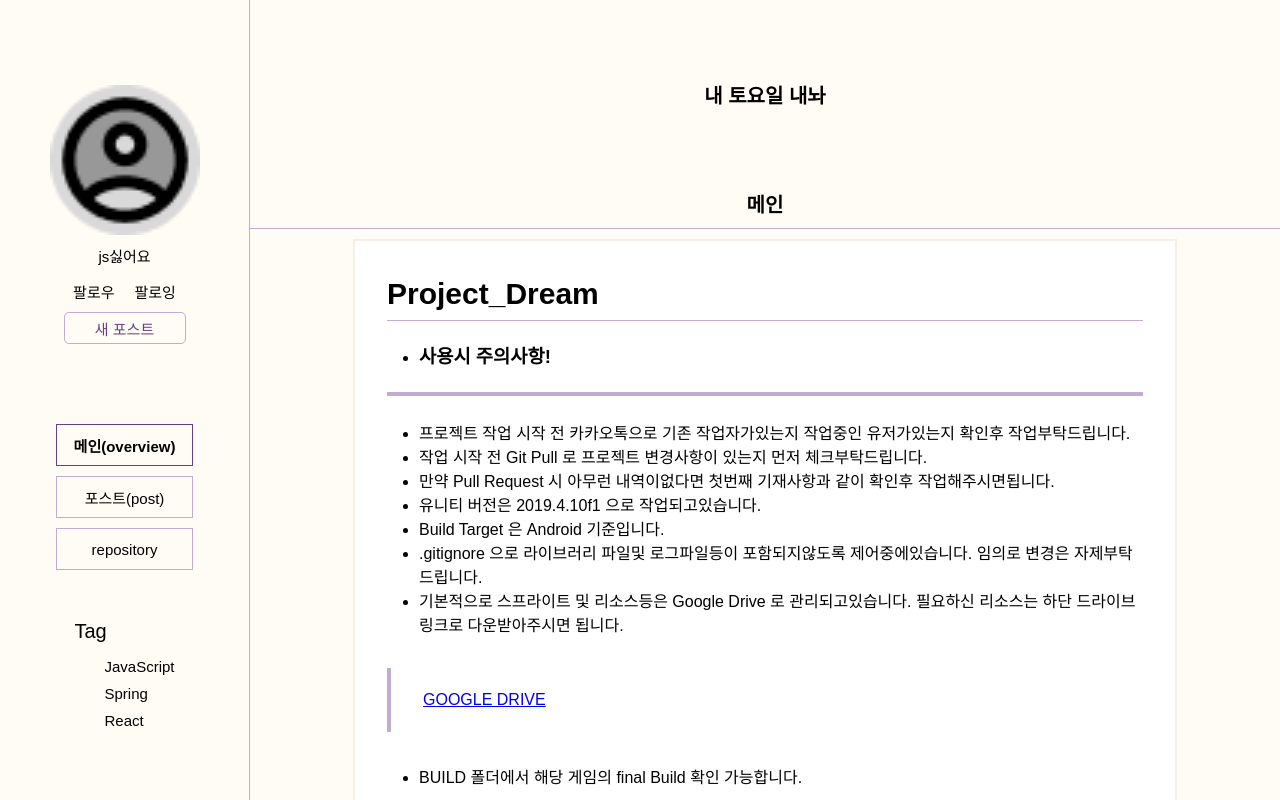
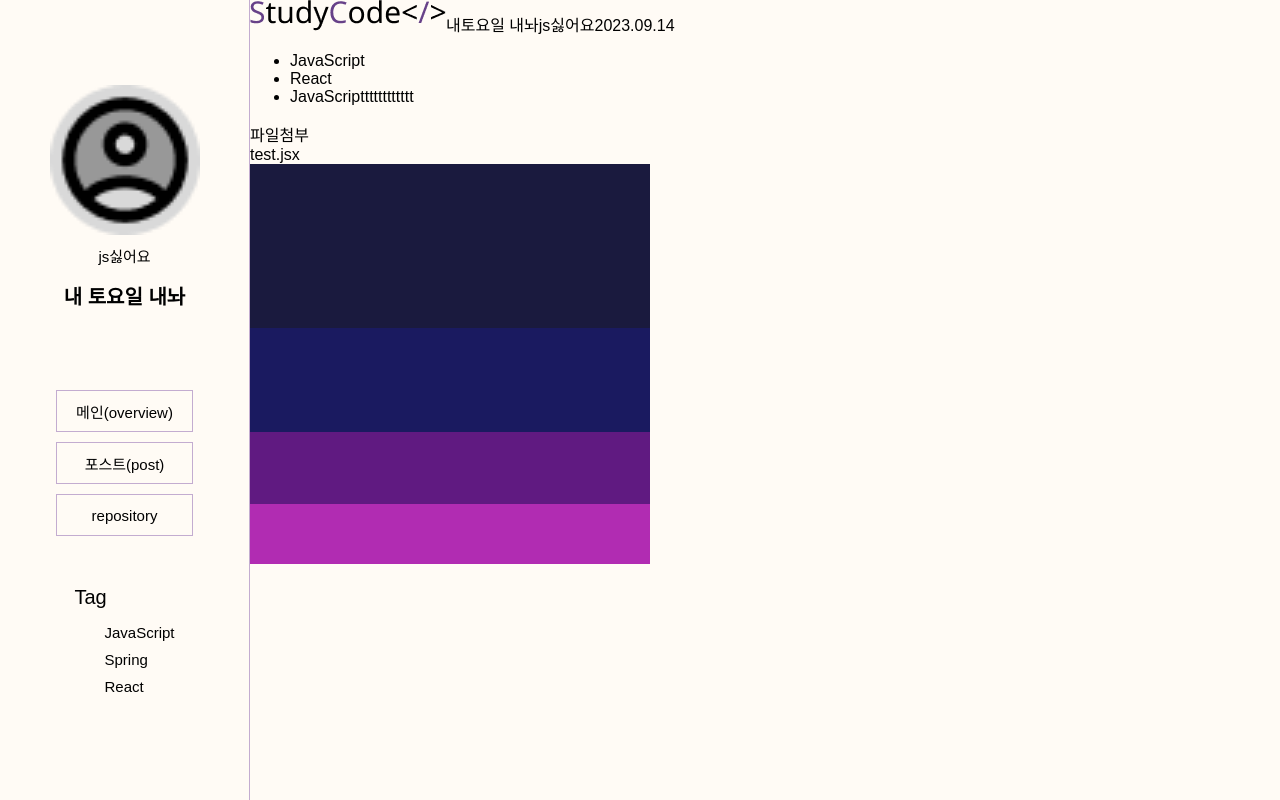
Before and after one commit to Hyangyoun/StudyCode_front, a React (Create React App) app: page /blog in a window 1280 px wide. Shown: the top 800 px of the page. Built offline with nearby package versions, Linux system fonts and the light colour scheme; a web font is replaced by a local one.

Commit message:
skin1 viewer제작중
10/20 멤버쉽 수정함

```diff
--- a/src/Blog/BlogSkin1.jsx
+++ b/src/Blog/BlogSkin1.jsx
@@ -5,6 +5,7 @@ import PostList from "../Blog/PostList";
 import Followers from "../Blog/Followers";
 import Repo from "../Blog/Repo";
 import OverView from "./OverView";
+import Viewer from "./Viewer";
 
 function BlogSkin1 (props){
 
@@ -30,7 +31,8 @@ function BlogSkin1 (props){
         <BlogSection>
             <SideBar menuIndex={menuIndex} changeMenuIndex={changeMenuIndex}/>
             <div>
-                <BlogHeader $screenSize={screenSize} $CartegoryIndex={CartegoryIndex} $menuIndex={menuIndex}>
+                {menuIndex !== 5 ?
+                 <BlogHeader $screenSize={screenSize} $CartegoryIndex={CartegoryIndex} $menuIndex={menuIndex}>
                     <span >{"내 토요일 내놔"}</span>
                     <span className="blogMenu">
                         {
@@ -52,7 +54,8 @@ function BlogSkin1 (props){
                         </ul>
                         :null
                     }
-                </BlogHeader>
+                 </BlogHeader> : <Viewer/>
+                }
                 {
                     {
                         1 : <OverView overView={overView}/>,
--- a/src/Blog/PostList.jsx
+++ b/src/Blog/PostList.jsx
@@ -1,9 +1,9 @@
 import React, { useEffect, useState } from "react";
 import styled from "styled-components";
-import { useNavigate } from "react-router-dom";
 import PostList1 from "../DummyData/PostList1.json"
 
 function PostList(props){
+
     const [isBlog , setIsBlog] = useState(true)
     const [posts , setPosts] = useState([])
 
@@ -17,9 +17,9 @@ function PostList(props){
             <BlogPost >
                 {posts.map((post) =>
                     <li className="post" key={post.Index} value={post.memId}>
-                        <img src="/image/icon/sample.png" alt="썸네일"/>
-                        <span className="title">title={post.title}</span>
-                        <div className="content">{post.content}</div>
+                        <img src="/image/icon/sample.png" alt="썸네일" />
+                        <span className="title" >{post.title}</span>
+                        <div className="content" >{post.content}</div>
                         <ul className="tagUl">
                             <li>JavaScript</li>
                             <li>React</li>
--- /dev/null
+++ b/src/Blog/Review.jsx
@@ -0,0 +1,5 @@
+function Review(props) {
+    return
+}
+
+export default Review
--- a/src/Blog/SideBar.jsx
+++ b/src/Blog/SideBar.jsx
@@ -12,11 +12,17 @@ function SideBar(props){
         <Sidebar $menuIndex={menuIndex}>
             <img className="profilePicture" src="/image/icon/profile.png" alt="프로필사진"/>
             <div className="nickName">js싫어요</div>
-            <div className="follow">
+            <div className="follows" >
+                {menuIndex !== 5 ?
+                <>
                 <span onClick={() => changeMenuIndex(4)}>팔로우{}</span>
                 <span onClick={() => changeMenuIndex(4)}>팔로잉{}</span>
+                <div className="write">새 포스트</div>
+                </>
+                :
+                <div className="blogName">내 토요일 내놔</div>
+                }
             </div>
-            <div className="write">새 포스트</div>
             <div className="cartegoryForm" >
                 <div onClick={() => changeMenuIndex(1)} className="overview">메인(overview)</div>
                 <div onClick={() => changeMenuIndex(2)} className="post">포스트(post)</div>
@@ -49,7 +55,6 @@ function SideBar(props){
 const Sidebar = styled.div`
     width: 250px;
     min-height: 965px;
-    flex: 100%;
     padding-bottom: 40px;
     border-right: 1px solid var(--second);
     display: flex;
@@ -70,15 +75,14 @@ const Sidebar = styled.div`
         text-align: center;
         cursor: pointer;
     }
+    .follows{
+        margin-top: 15px;
+    }
 
-    .follow{
-        margin-top: 15px;
-        display: flex;
-        flex-direction: row;
-        >span{
+    div>span{
+        margin:0 10px ;
             cursor: pointer;
             margin: 0 10px 0;
-        }
     }
 
     .write{
@@ -99,6 +103,11 @@ const Sidebar = styled.div`
         }
     }
 
+    .blogName{
+        font-size: 20px;
+        font-weight: bold;
+        cursor: pointer;
+    }
     .cartegoryForm{
         margin-top: 70px;
         >div{
--- a/src/Blog/Viewer.jsx
+++ b/src/Blog/Viewer.jsx
@@ -1,7 +1,31 @@
+import styled from "styled-components"
+import Review from "./Review"
+
 function Viewer(props){
     return(
-    <div>뷰어입니다</div>)
-
+        <>
+        <BlogViewer>
+        <img src="/image/icon/logo.png" alt="로고"/>
+        <span >내토요일 내놔</span>
+        <span >js싫어요</span>
+        <span >2023.09.14</span>
+        <ul className="tagUl">
+                            <li>JavaScript</li>
+                            <li>React</li>
+                            <li>JavaScriptttttttttttt</li>
+        </ul>
+        <div>파일첨부</div>
+        <div>
+            <span className="fileName">test.jsx</span>
+        </div>
+        <img src="/image/icon/sample.png" alt="썸네일" />
+        </BlogViewer>
+        <Review/>
+        </>
+    )
 }
 
+const BlogViewer = styled.div`
+
+`
 export default Viewer
--- a/src/Main/SmallHeader.jsx
+++ b/src/Main/SmallHeader.jsx
@@ -4,7 +4,6 @@ import { useNavigate } from "react-router-dom";
 
 function SmallHeader(props) {
     const [search,setSearch] = useState("");
-    const [tooltip,setTooltip] = useState(false);
 
     const navigate = useNavigate()
 
@@ -21,14 +20,7 @@ function SmallHeader(props) {
                     <div className="profileBox">
                         <img className="myImg"
                         src="/image/icon/profile.png"
-                        alt="프로필"
-                        onClick={() => {setTooltip(!tooltip)}} />
-                        {tooltip ? <ul className="tooltips">
-                        <li>마이페이지</li>
-                        <li>내 블로그</li>
-                        <li>내 팔로우</li>
-                        <li>로그아웃</li>
-                        </ul> : null}
+                        alt="프로필"/>
                     </div>
                 </div>
                 </Head>
@@ -91,31 +83,12 @@ const Head = styled.div`
 .profileBox{
     width: 50px; height: 50px;
     margin-right: 50px;
+    position: relative;
+
 }
 .myImg{
     width: 50px; height: 50px;
     cursor: pointer;
 }
-.tooltips{
-    border :1px solid var(--second2);
-    background-color: white;
-    margin: 0;
-    width: 116px; height: 140px;
-    display: flex;
-    position: relative;
-    right: 65px;
-    flex-direction: column;
-    font-size: 15px;
-    cursor: pointer;
-    li:hover{
-        background-color: var(--second);
-        font-weight: bold;
-    }
-    &>li {
-        align-items: center;
-        padding-left: 10px;
-        height: 35px;
-    }
-}
 `
 export default SmallHeader
--- a/src/Page/BlogPage.jsx
+++ b/src/Page/BlogPage.jsx
@@ -5,7 +5,7 @@ import BlogSkin1 from "../Blog/BlogSkin1";
 
 function BlogPage(props){
 
-    const [menuIndex, setMenuIndex] = useState(1)
+    const [menuIndex, setMenuIndex] = useState(5)
     const [skin, setSkin] = useState(1)
 
     /** props로 넘어갈 state set 함수 */
--- a/src/Page/MembershipPage.jsx
+++ b/src/Page/MembershipPage.jsx
@@ -19,7 +19,8 @@ function MembershipPage(props){
     const [emailCheck , setEmailCheck] = useState(false)
 
     /** 최종 가입정보 api Post */
-    const PostMemberData = () => {
+    const PostMemberData = (e) => {
+        e.preventDefault()
         const data = {
             "id" : id,
             "password" : password,
@@ -72,7 +73,7 @@ function MembershipPage(props){
                                     onChange={(e) => setId(e.target.value)}
                                     />
                                     <div onClick={() => {setIdCheck(true)}}>중복확인</div>
-                            <span className="inputCon">{idCheck ? "확인되었습니다" : "영문+숫자 최소5자이상 최대15자이하"}</span>
+                                    <span className="idInputCondition">{idCheck ? "확인되었습니다" : "영문+숫자 최소5자이상 최대15자이하"}</span>
                                 </li>
                                 <li>
                                     <span className="inputName">비밀번호</span>
@@ -116,9 +117,9 @@ function MembershipPage(props){
                                     <span className="inputCondition">{emailCheck ? "인증되었습니다": null}</span>
                                 </li> : null}
                             </ul>
-                    <div className="membership" onClick={PostMemberData}>
+                            <button className="membership" onClick={PostMemberData}>
                                 회원가입
-                    </div>
+                            </button>
                         </div>
                     </form>
                 </MembershipTool>
@@ -127,7 +128,8 @@ function MembershipPage(props){
 }
 
 const MembershipTool = styled.div`
-    width: 635px; height: 560px;
+    width: 635px;
+    height: auto;
     display:flex;
     flex-direction: column;
     align-items: center;
@@ -136,17 +138,20 @@ const MembershipTool = styled.div`
         margin: 70px 0 0 0;
     }
     ul{
-        flex-direction: column;
         padding: 0;
         margin: 0;
     }
     ul>li{
+        list-style: none;
+        width: 635px; height: auto;
+        margin:0 0 50px 0;
+        display: flex;
+        flex-direction: row;
         align-items: center;
-        width: 635px;
-        margin:0 0 50px 0;
     }
     li>div{
-        width: 100px;height:40px;
+        width: 100px;
+        height:40px;
         margin: 0 0 0 5px;
         display: flex;
         align-items: center;
@@ -154,20 +159,17 @@ const MembershipTool = styled.div`
         border: 1px solid var(--second);
         border-radius: 5px;
         cursor: pointer;
+        &:hover {
+            background-color: var(--second);
+            color: white;
         }
-    .inputCon{
-        font-size: 12px;
-        padding-left: 50px;
-        color: var(--primary);
-        position: relative;
-        top: 35px;
-        right: 575px;
     }
     .inputName{
         width: 100px; height: 20px;
         font-size: 15px;
         margin-right: 5px;
         text-align: right;
+
     }
     .inputId{
         width: 420px; height: 50px;
@@ -177,13 +179,19 @@ const MembershipTool = styled.div`
         outline: 0;
         padding: 0 10px 0 10px;
     }
-    .inputCondition{
+    .idInputCondition{
         font-size: 12px;
-        padding-left: 50px;
         color: var(--primary);
         position: relative;
         top: 35px;
-        right: 470px;
+        right: 525px;
+    }
+    .inputCondition{
+        font-size: 12px;
+        color: var(--primary);
+        position: relative;
+        top: 35px;
+        right: 420px;
     }
     .membership{
         width: 260px; height: 40px;
```
Lines whose indentation alone changed are shown as unchanged.
